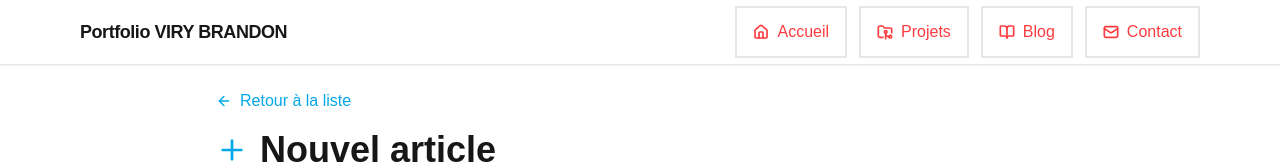
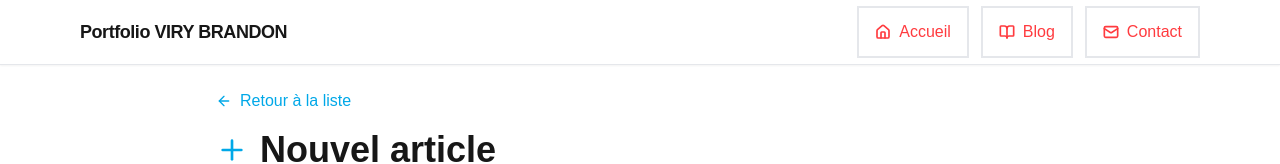
Before and after one commit to brandonviry/app_portfolio, a Next.js app: page /admin/articles/new in a window 1280 px wide. Shown: the top 164 px of the page. Built offline with nearby package versions, Linux system fonts and the light colour scheme; no server answers.

Commit message:
feat(nav): suppression lien Projets dans navbar et footer
Co-Authored-By: Claude Sonnet 4.6 <noreply@anthropic.com>

```diff
--- a/src/components/layout/footer/footer.tsx
+++ b/src/components/layout/footer/footer.tsx
@@ -1,7 +1,7 @@
 import { Typography } from "@/components/ui/typography/typography";
 import { cn } from "@/lib/utils";
 import Link from "next/link";
-import { Github, Linkedin, Instagram, Home, FolderGit2, Mail, BookOpen } from 'lucide-react';
+import { Github, Linkedin, Instagram, Home, Mail, BookOpen } from 'lucide-react';
 
 const socialLinks = [
   { name: 'GitHub', href: 'https://github.com/brandonviry/', icon: Github },
@@ -11,7 +11,6 @@ const socialLinks = [
 
 const navigation = [
   { name: 'Accueil', href: '/', icon: Home },
-  { name: 'Projets', href: '/projets', icon: FolderGit2 },
   { name: 'Blog', href: '/blog', icon: BookOpen },
   { name: 'Contact', href: '/contact', icon: Mail },
 ];
--- a/src/components/layout/header/navbar.tsx
+++ b/src/components/layout/header/navbar.tsx
@@ -5,11 +5,10 @@ import { Navigation } from '@/components/ui/navigation/navigation';
 import { useState } from 'react';
 import { cn } from '@/lib/utils';
 import { Typography } from '@/components/ui/typography/typography';
-import { Home, FolderGit2, Mail, BookOpen } from 'lucide-react';
+import { Home, Mail, BookOpen } from 'lucide-react';
 
 const navigation = [
   { name: 'Accueil', href: '/', icon: Home },
-  { name: 'Projets', href: '/projets', icon: FolderGit2 },
   { name: 'Blog', href: '/blog', icon: BookOpen },
   { name: 'Contact', href: '/contact', icon: Mail },
 ];
```
